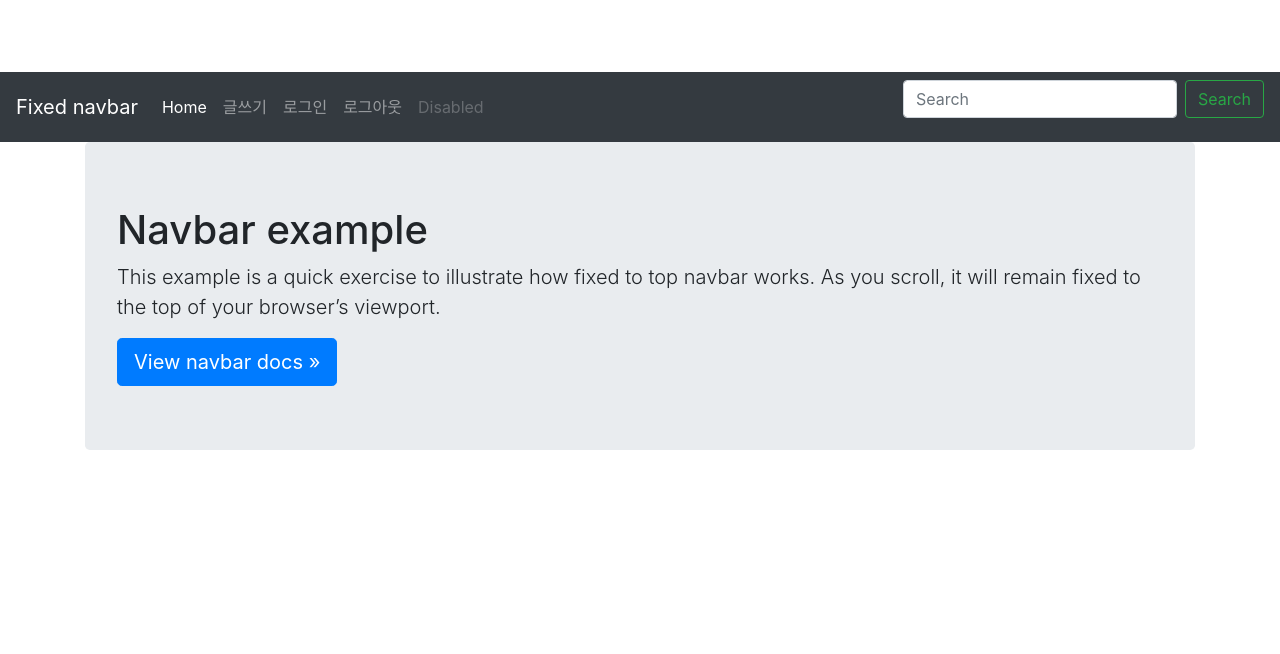
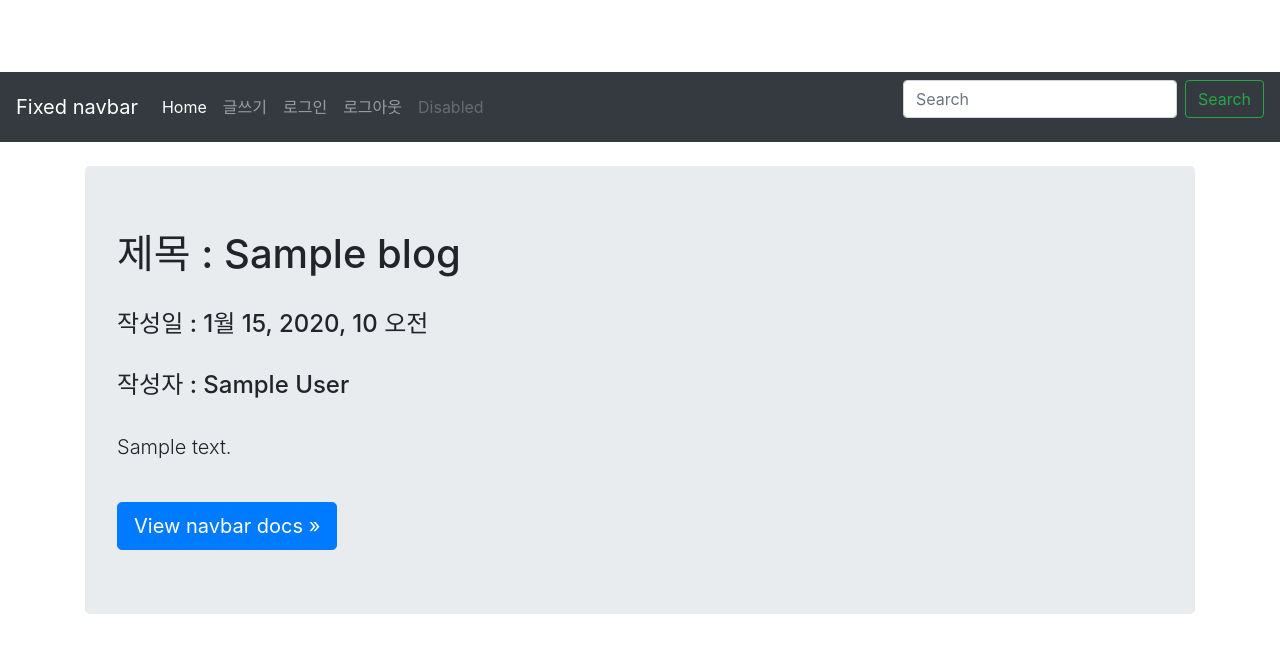
Before and after one commit to daehee1159/django, a Django app: template blogapp/templates/blogMain.html in a window 1280 px wide. Shown: the top 654 px of the page. Run offline with Django 3.2, Linux system fonts and the light colour scheme; the template is opened without the code that fills it: most values are stand-ins (such as "Sample title", 1, 10 or a date in 2020); parts of the project's set-up code (start-up, migrations or seed data) failed here and were passed over; some libraries are stand-ins or nearby versions.

Commit message:
2019.11.27 블로그 메인화면 출력

```diff
--- a/MyBlog/settings.py
+++ b/MyBlog/settings.py
@@ -110,9 +110,11 @@ AUTH_PASSWORD_VALIDATORS = [
 # Internationalization
 # https://docs.djangoproject.com/en/2.2/topics/i18n/
 
-LANGUAGE_CODE = 'en-us'
+# LANGUAGE_CODE = 'en-us'
+LANGUAGE_CODE = 'ko-kr'
 
-TIME_ZONE = 'UTC'
+# TIME_ZONE = 'UTC'
+TIME_ZONE = 'Asia/Seoul'
 
 USE_I18N = True
 
--- a/blogapp/templates/blogMain.html
+++ b/blogapp/templates/blogMain.html
@@ -6,13 +6,25 @@
 {#blogMain.html만의 내용을 나타냄#}
 
 {% block content %}
+
+    <br>
+
+    {% for blog in blogs %}
         <main role="main" class="container">
             <div class="jumbotron">
-            <h1>Navbar example</h1>
-            <p class="lead">This example is a quick exercise to illustrate how fixed to top navbar works. As you scroll, it
-                will remain fixed to the top of your browser’s viewport.</p>
+                <h1>제목 : {{ blog.title }}</h1>
+                <br>
+                <h4>작성일 : {{ blog.pub_date }}</h4>
+                <br>
+                <h4>작성자 : {{ blog.author }}</h4>
+                <br>
+{#                장고는 기본적으로 <,>,& 등의 문자를 자동적으로 auto-escape함#}
+{#                모든 것에 적용되는 것은 아니므로 이런상황의 경우 safe 필터를 사용#}
+                <p class="lead">{{ blog.body | safe }}</p>
+                <br>
                 <a class="btn btn-lg btn-primary" href="{{ site.baseurl }}/docs/{{ site.docs_version }}/components/navbar/"
                    role="button">View navbar docs &raquo;</a>
             </div>
         </main>
+    {% endfor %}
 {% endblock %}
--- a/blogapp/views.py
+++ b/blogapp/views.py
@@ -1,12 +1,16 @@
 from django.shortcuts import render, redirect
 from .forms import CreateBlog
+from .models import Blog
 # Create your views here.
 
 def index(request):
     return render(request, 'index.html')
 
 def blogMain(request):
-    return render(request, 'blogMain.html')
+    # models를 import하고 DB에 저장된 객체를 모두 가리키는 객체 blogs 생성
+    blogs = Blog.objects.all()
+    # 객체 blogs를 blogMain.html에 보내줌
+    return render(request, 'blogMain.html', {'blogs': blogs})
 
 def createBlog(request):
 
```
Lines whose indentation alone changed are shown as unchanged.
